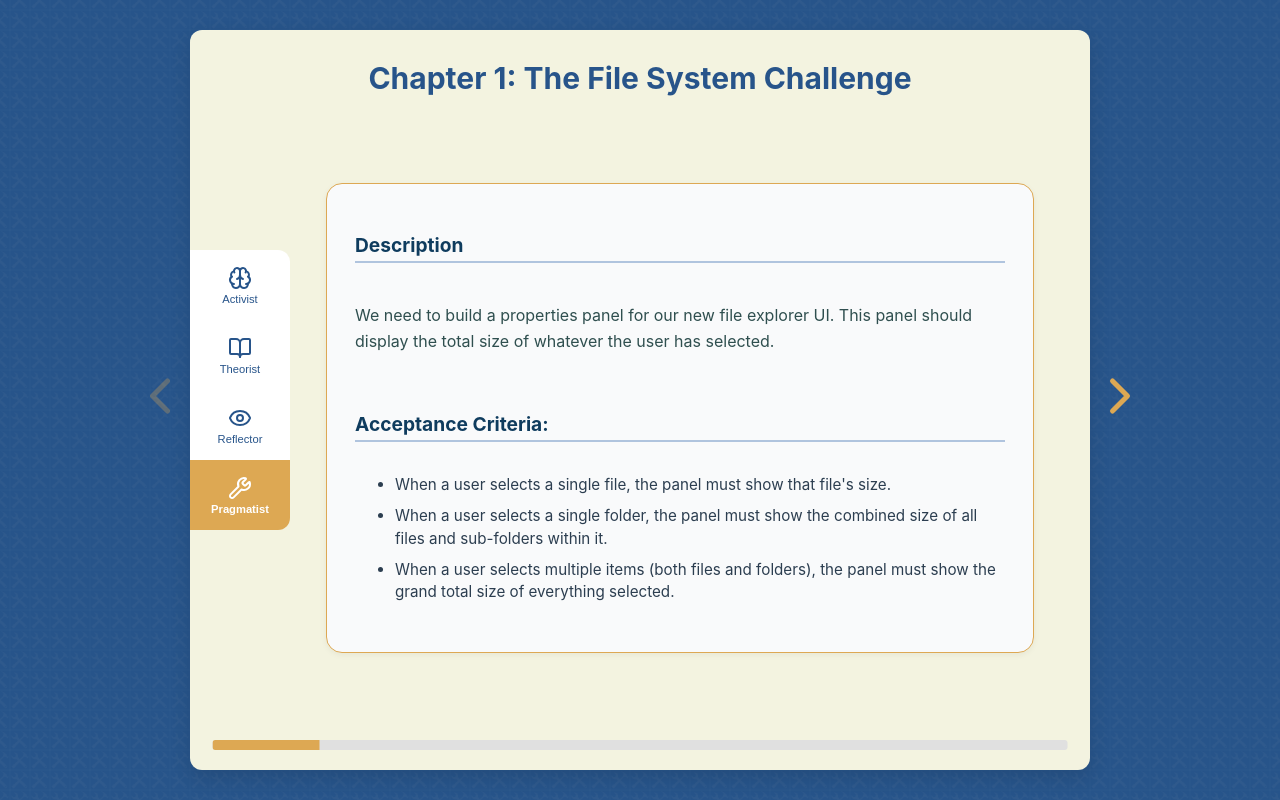
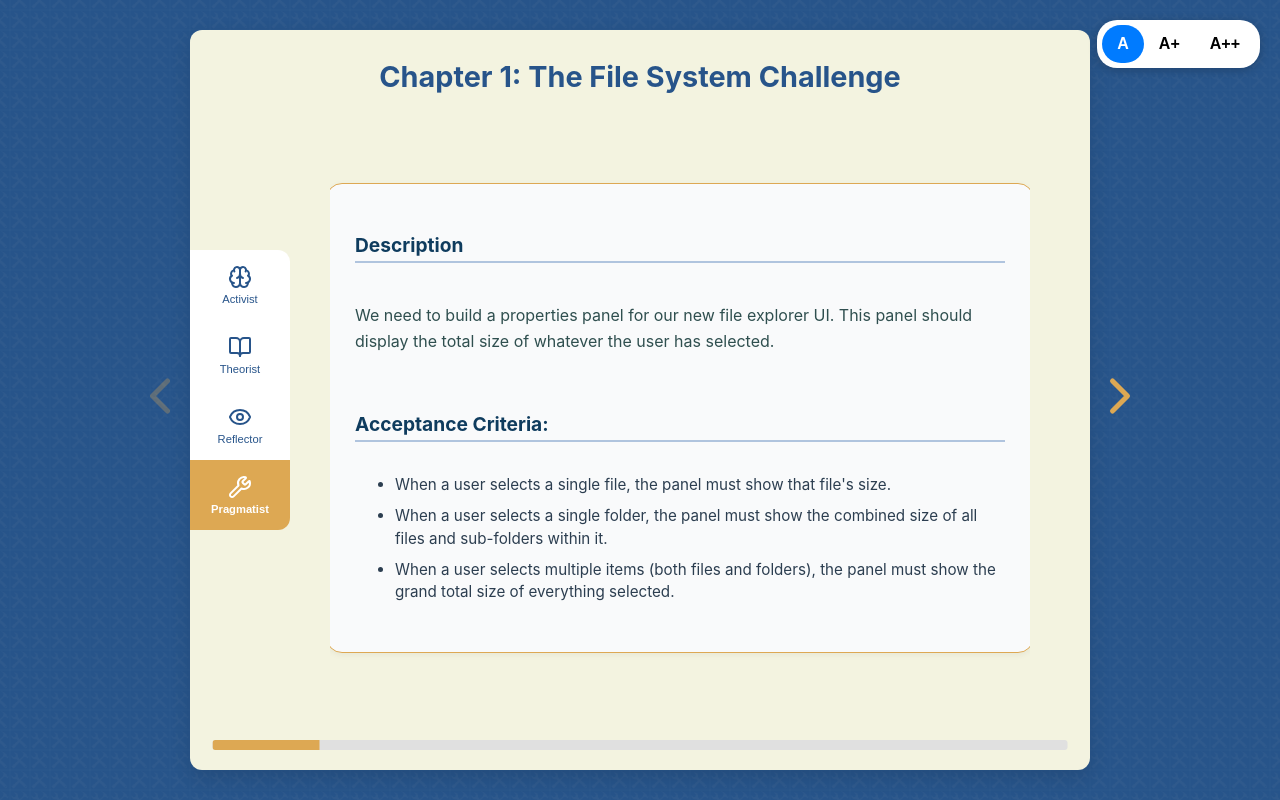
Before and after one commit to aliyahlimbada/COS750-Project, a React (Vite) app: page / in a window 1280 px wide. Built offline with nearby package versions, Linux system fonts and the light colour scheme.

Commit message:
add text enlargement

```diff
--- a/src/App.tsx
+++ b/src/App.tsx
@@ -42,6 +42,7 @@ import { TheoristsPerformance } from "./components/6_Performance/TheoristsPerfor
 import { Assessment } from "./components/8_Assessment/Assessment";
 import { ActivistPerformance } from "./components/6_Performance/ActivistPerformance";
 import { Conclusion } from "./components/9_Conclusion/Conclusion";
+import { AccessibilityControls } from "./components/AccessibilityControls";
 
 type ContentPiece = {
   text?: string;
@@ -214,6 +215,7 @@ function App() {
 
   return (
     <div className="app-container">
+      <AccessibilityControls /> {/* 2. Place the controls component here */}
       <div className="page-container">
         <div className={`arrow left ${page === 1 ? "disabled" : ""}`} onClick={prevPage}>
           <ChevronLeft size={60} />
--- /dev/null
+++ b/src/components/AccessibilityContext.tsx
@@ -0,0 +1,40 @@
+import React, { createContext, useState, useContext, useEffect, type ReactNode } from 'react';
+
+// Define the shape of our context's data
+interface AccessibilityContextType {
+  textSize: 'normal' | 'large' | 'xlarge';
+  setTextSize: (size: 'normal' | 'large' | 'xlarge') => void;
+}
+
+// Create the context
+const AccessibilityContext = createContext<AccessibilityContextType | undefined>(undefined);
+
+// Create the Provider component. This component will "provide" the state to its children.
+export const AccessibilityProvider: React.FC<{ children: ReactNode }> = ({ children }) => {
+  const [textSize, setTextSize] = useState<'normal' | 'large' | 'xlarge'>('normal');
+
+  // This is the core logic for text size.
+  // When `textSize` changes, this effect runs and adds a class to the main <html> tag.
+  useEffect(() => {
+    document.documentElement.className = ''; // First, clear any old size classes
+    document.documentElement.classList.add(`text-${textSize}`);
+  }, [textSize]);
+
+  // The value that will be shared with all components inside the provider
+  const value = { textSize, setTextSize };
+
+  return (
+    <AccessibilityContext.Provider value={value}>
+      {children}
+    </AccessibilityContext.Provider>
+  );
+};
+
+// Create a custom hook. This is a shortcut to make using our context easier.
+export const useAccessibility = () => {
+  const context = useContext(AccessibilityContext);
+  if (context === undefined) {
+    throw new Error('useAccessibility must be used within an AccessibilityProvider');
+  }
+  return context;
+};
--- /dev/null
+++ b/src/components/AccessibilityControls.tsx
@@ -0,0 +1,32 @@
+import { useAccessibility } from './AccessibilityContext';
+
+export const AccessibilityControls = () => {
+  // Get the current size and the function to change it from our global context
+  const { textSize, setTextSize } = useAccessibility();
+
+  return (
+    <div className="accessibility-controls">
+      <button
+        className={textSize === 'normal' ? 'active' : ''}
+        onClick={() => setTextSize('normal')}
+        title="Set font size to normal"
+      >
+        A
+      </button>
+      <button
+        className={textSize === 'large' ? 'active' : ''}
+        onClick={() => setTextSize('large')}
+        title="Set font size to large"
+      >
+        A+
+      </button>
+      <button
+        className={textSize === 'xlarge' ? 'active' : ''}
+        onClick={() => setTextSize('xlarge')}
+        title="Set font size to extra large"
+      >
+        A++
+      </button>
+    </div>
+  );
+};
--- a/src/main.tsx
+++ b/src/main.tsx
@@ -2,10 +2,13 @@ import { StrictMode } from 'react'
 import { createRoot } from 'react-dom/client'
 import './index.css'
 import App from './App.tsx'
+import { AccessibilityProvider } from './components/AccessibilityContext.tsx'
 
 
 createRoot(document.getElementById('root')!).render(
   <StrictMode>
-    <App />
+    <AccessibilityProvider>
+      <App />
+    </AccessibilityProvider>
   </StrictMode>,
 )
--- a/src/styles/app.scss
+++ b/src/styles/app.scss
@@ -1,3 +1,32 @@
+html {
+  font-size: 16px;
+}
+
+html.text-large {
+  font-size: 18px;
+}
+
+html.text-xlarge {
+  font-size: 20px;
+}
+
+body {
+  font-size: 1rem;
+}
+
+h1, h2, h3 {
+  font-size: 1.8rem;
+}
+
+p, button, label, span, input, textarea {
+  font-size: 1rem;
+}
+
+.question-prompt {
+  font-size: 1.1rem;
+}
+
+
 body, html, #root {
   margin: 0;
   padding: 0;
@@ -67,7 +96,7 @@ body, html, #root {
 .page-title {
   width: 100%;
   text-align: center;
-  font-size: 30px;
+  font-size: 1.8rem;
   font-weight: bold;
   color: #27548a;
   position: absolute;
@@ -86,10 +115,11 @@ body, html, #root {
   height: 80%;
   border-radius: 12px;
   max-width: 700px;
-  max-height: 800px;
+  max-height: 600px;
   display: flex;
   justify-content: center; /* Horizontal center */
   align-items: center;     /* Vertical center */
+  overflow-y: auto;
 }
 
 // learning styles side bar
@@ -192,11 +222,11 @@ body, html, #root {
   display: flex;
   flex-direction: column;
   align-items: center;
-  gap: 1.25rem;
-  padding: 1.5rem;
+  gap: 20px;
+  padding: 24px;
   color: #183B4E;
   // height: 100%;
-  // overflow-y: auto;
+  overflow-y: auto;
 
 
   .visual-title {
@@ -208,7 +238,7 @@ body, html, #root {
     }
 
     p {
-      font-size: 15px;
+      font-size: 0.9rem;
       color: #555;
     }
   }
@@ -217,8 +247,8 @@ body, html, #root {
  .interactive-file-system {
   width: 665px;
   border: 1px solid #DDA853;
-  border-radius: 1rem;
-  padding: 1rem 1.25rem;
+  border-radius: 16px;
+  padding: 24px 28px;
   background-color: #f9fafb;
   font-family: monospace;
   text-align: left;
@@ -277,28 +307,30 @@ body, html, #root {
   // Uniformity Puzzle Styles - theorist
 .uniformity-puzzle {
   width: 100%;
-  max-width: 650px;
+  max-width: 600px;
+  max-height: 600px;
   border: 1px solid #DDA853;
-  border-radius: 1rem;
+  border-radius: 20px;
   background-color: #f9fafb;
-  padding: 1.5rem 1.75rem;
+  padding: 16px 16px;
   box-shadow: 0 2px 6px rgba(0, 0, 0, 0.05);
   text-align: left;
   font-family: 'Inter', sans-serif;
+  overflow-y: auto;
 
   .puzzle-heading {
     text-align: center;
     font-size: 1.1rem;
     font-weight: 600;
     color: #183B4E;
-    margin-bottom: 1rem;
+    margin-bottom: 16px;
   }
 
   .puzzle-section {
-    margin-bottom: 1rem;
+    margin-bottom: 16px;
 
     h4 {
-      margin-bottom: 0.25rem;
+      margin-bottom: 5px;
       color: #183B4E;
       font-size: 1rem;
     }
@@ -498,6 +530,8 @@ body, html, #root {
     display: flex;
     flex-direction: column;
     gap: 1rem;
+    overflow-y: auto;
+    max-height: 600px;
 
     h4 {
       color: #0F3C5E;
@@ -1155,3 +1189,31 @@ body, html, #root {
 //     margin: 0;
 //   }
 // }
+
+.accessibility-controls {
+  position: fixed;
+  top: 20px;
+  right: 20px;
+  z-index: 1000;
+  background-color: white;
+  border-radius: 20px;
+  box-shadow: 0 2px 10px rgba(0,0,0,0.2);
+  display: flex;
+  padding: 5px;
+
+  button {
+    background: transparent;
+    border: none;
+    padding: 10px 15px;
+    cursor: pointer;
+    font-size: 1rem; /* This button text will also scale! */
+    font-weight: bold;
+    border-radius: 20px;
+    transition: all 0.2s;
+
+    &.active {
+      background-color: #007bff;
+      color: white;
+    }
+  }
+}
```
